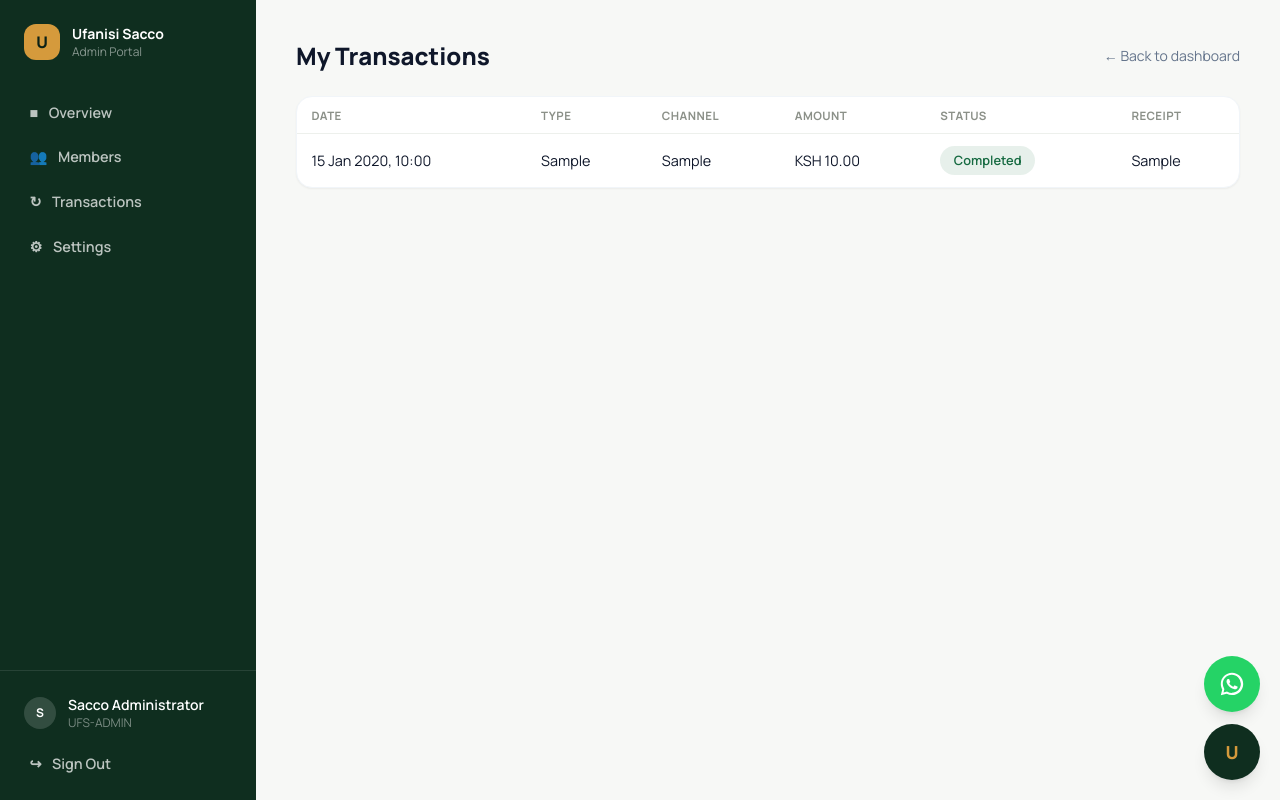
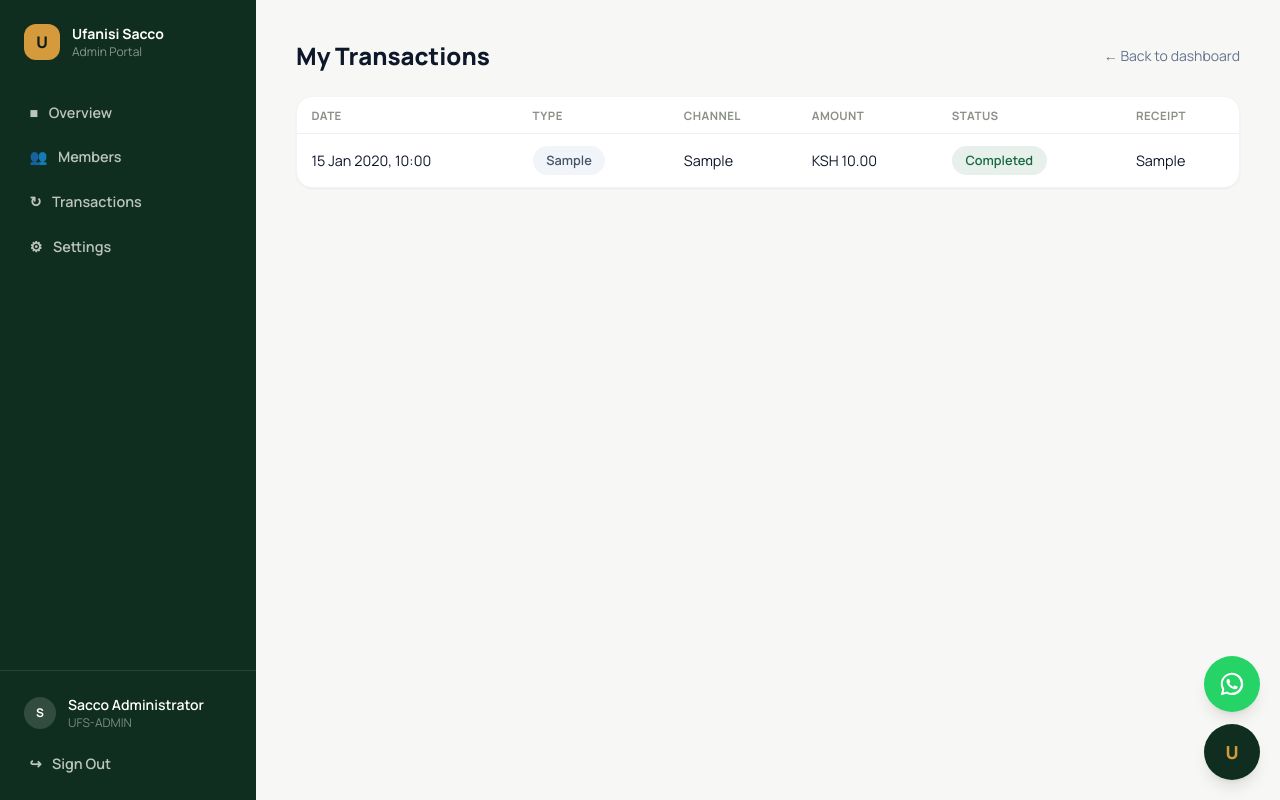
Before and after one commit to mubeakungu/UFANISI, a Flask app: page /member/transactions in a window 1280 px wide. Run offline with Flask 3, Linux system fonts and the light colour scheme; a user stored in the database is signed in; tables that the repository leaves empty hold one stand-in row (values such as "Sample post"); some libraries are stand-ins or nearby versions.

Commit message:
Enhance transaction display with type badges

```diff
--- a/templates/member/transactions.html
+++ b/templates/member/transactions.html
@@ -8,7 +8,6 @@
             <h1 class="text-2xl font-extrabold text-slate-900">My Transactions</h1>
             <a href="{{ url_for('member.dashboard') }}" class="text-sm text-slate-500 hover:text-slate-700">&larr; Back to dashboard</a>
         </div>
-
         <div class="bg-white rounded-2xl border border-slate-100 shadow-sm overflow-hidden">
             <div class="overflow-x-auto">
                 <table class="data-table w-full">
@@ -19,7 +18,21 @@
                     {% for tx in (pagination.items if pagination else []) %}
                         <tr>
                             <td>{{ tx.created_at.strftime('%d %b %Y, %H:%M') }}</td>
-                            <td class="capitalize">{{ tx.tx_type.replace('_', ' ') }}</td>
+                            <td>
+                                {% if tx.tx_type == 'deposit' %}
+                                    <span class="badge-pill bg-brand-700/10 text-brand-700">Deposit</span>
+                                {% elif tx.tx_type in ['withdrawal', 'withdrawal_request'] %}
+                                    <span class="badge-pill bg-slate-100 text-slate-600">Withdrawal</span>
+                                {% elif tx.tx_type == 'interest_accrual' %}
+                                    <span class="badge-pill bg-gold-500/15 text-gold-600">Interest</span>
+                                {% elif tx.tx_type == 'interest_withdrawal' %}
+                                    <span class="badge-pill bg-gold-500/15 text-gold-600">Interest Withdrawal</span>
+                                {% elif tx.tx_type == 'referral_bonus' %}
+                                    <span class="badge-pill bg-purple-100 text-purple-600">Referral Bonus</span>
+                                {% else %}
+                                    <span class="badge-pill bg-slate-100 text-slate-600 capitalize">{{ tx.tx_type.replace('_', ' ') }}</span>
+                                {% endif %}
+                            </td>
                             <td class="capitalize">{{ tx.channel }}</td>
                             <td>KSH {{ "{:,.2f}".format(tx.amount) }}</td>
                             <td>
@@ -39,7 +52,6 @@
                     </tbody>
                 </table>
             </div>
-
             {% if pagination and pagination.pages > 1 %}
             <div class="flex items-center justify-between px-5 py-4 border-t border-slate-100">
                 <p class="text-xs text-slate-400">Page {{ pagination.page }} of {{ pagination.pages }}</p>
```
